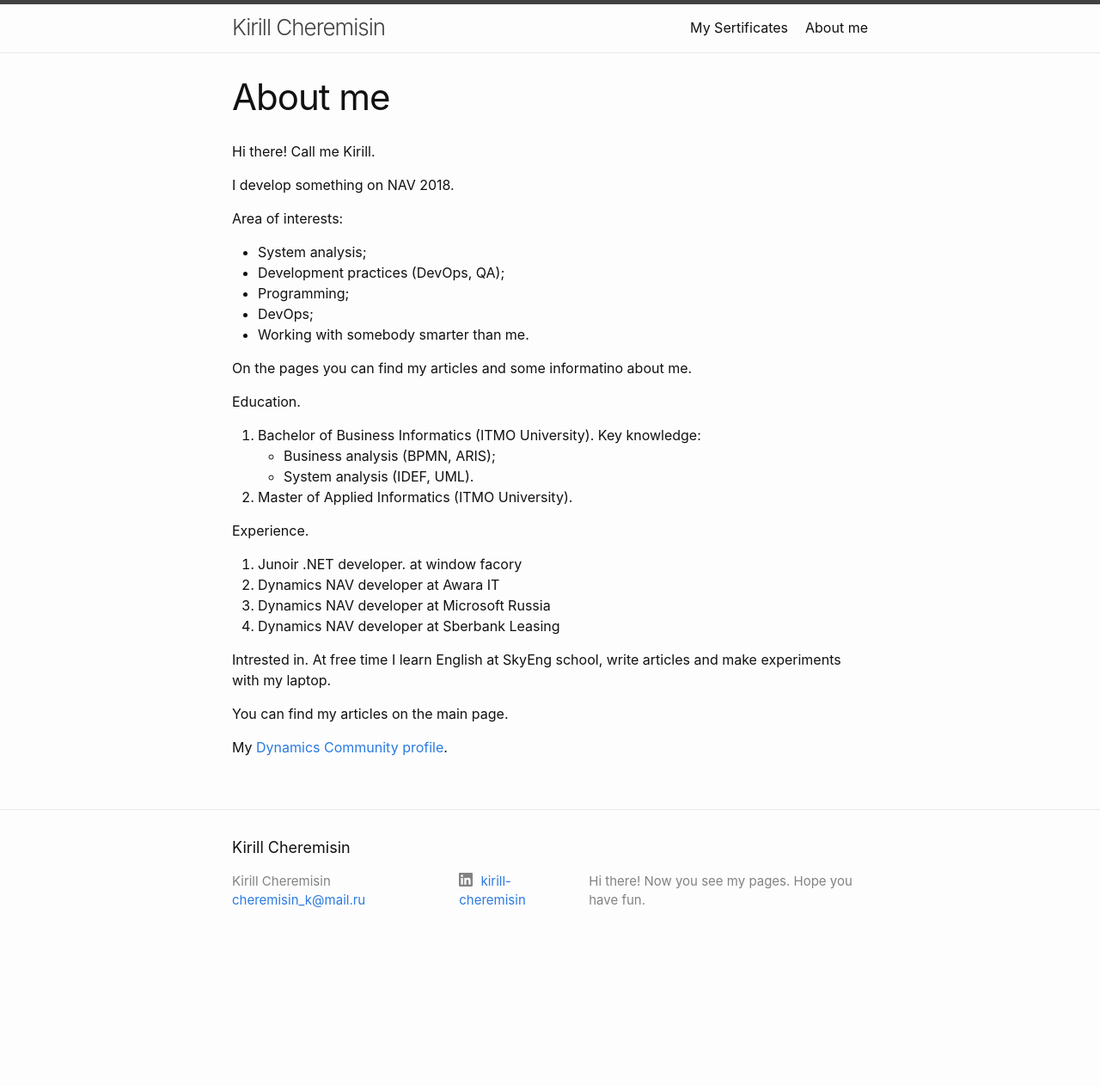
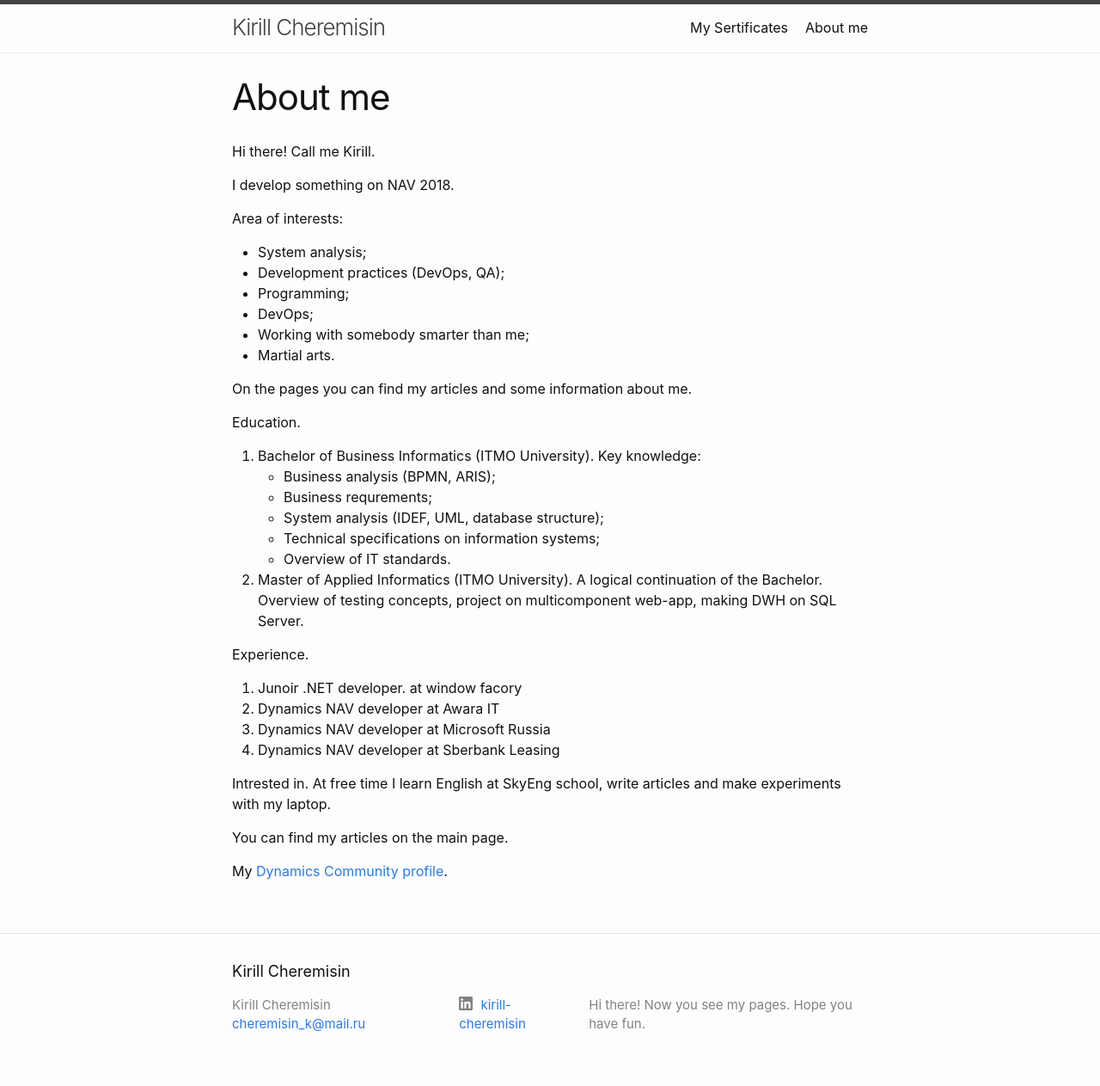
Before and after one commit to KirillCheremisin/KirillCheremisin.github.io, a Jekyll site: the page built from about.md, in a window 1280 px wide. Shown: the whole page at 86% size. Built offline with Jekyll 4.4.1, drawn with Linux system fonts in a browser that asks for light colours; before the commit the page ends 1119 px from its top, so only the background shows below that.

Commit message:
about me

```diff
--- a/about.md
+++ b/about.md
@@ -15,17 +15,22 @@ Area of interests:
 - Development practices (DevOps, QA);
 - Programming;
 - DevOps;
-- Working with somebody smarter than me.
+- Working with somebody smarter than me;
+- Martial arts.
 
-On the pages you can find my articles and some informatino about me.
+On the pages you can find my articles and some information about me.
 
 Education.
 1. Bachelor of Business Informatics (ITMO University).
 Key knowledge:
 - Business analysis (BPMN, ARIS);
-- System analysis (IDEF, UML).
+- Business requrements;
+- System analysis (IDEF, UML, database structure);
+- Technical specifications on information systems;
+- Overview of IT standards.
 
 2. Master of Applied Informatics (ITMO University).
+A logical continuation of the Bachelor. Overview of testing concepts, project on multicomponent web-app, making DWH on SQL Server.
 
 Experience.
 1. Junoir .NET developer. at window facory
```
